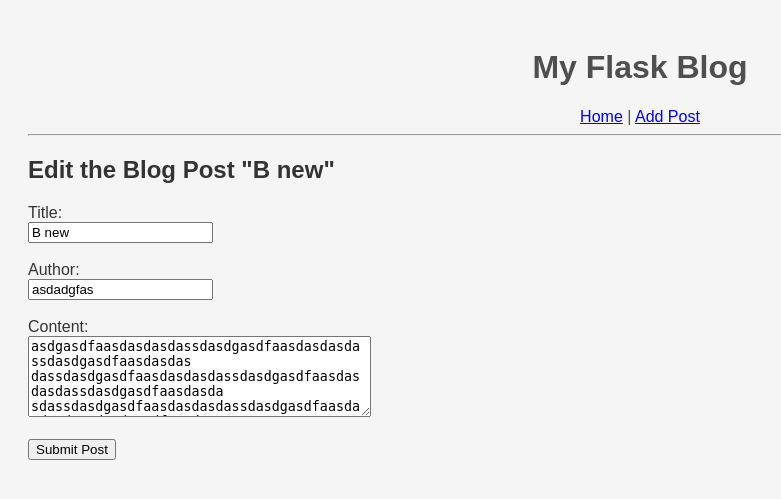
After one commit to AndreWeigel/masterblog, a Flask app: page /edit/7 in a window 1280 px wide. The commit adds this page. Shown: the top 499 px of the page, without its empty margins (0-781 px from the left). Run offline with Flask 3, Linux system fonts and the light colour scheme.

Commit message:
added edit function

```diff
--- a/app.py
+++ b/app.py
@@ -37,5 +37,24 @@ def delete(post_id):
         print("Post not found!")
     return redirect(url_for('index'))
 
+@app.route('/edit/<int:post_id>', methods=['GET', 'POST'])
+def edit(post_id):
+    blog = BlogManager(BLOG_POSTS_FILE)
+    post = blog.get_post(post_id)
+    if post is None:
+        # Post not found
+        return "Post not found", 404
+
+    if request.method == 'POST':
+        title = request.form['title']
+        author = request.form['author']
+        content = request.form['content']
+
+        blog.update_post(post_id, BlogPost(author, title, content, _id = post_id))
+        print(f"Post with id {post_id} updated successfully!",)
+
+        return redirect(url_for('index'))
+    return render_template('edit.html', post=post)
+
 if __name__ == '__main__':
     app.run()
--- a/blog_manager.py
+++ b/blog_manager.py
@@ -67,7 +67,7 @@ class BlogManager():
         posts = self._load_posts()
         for i, post in enumerate(posts):
             if post['id'] == int(_id):
-                posts[i].update(updated_data) #updates only stuff in updated_data
+                posts[i].update(updated_data.to_dict() if isinstance(updated_data, BlogPost) else updated_data)
                 self._save_posts(posts)
                 print("Post updated successfully")
                 return True
--- a/blog_posts.json
+++ b/blog_posts.json
@@ -1 +1 @@
-[{"id": 2, "title": "new title", "content": "bla bla bla", "author": "John"}, {"id": 4, "title": "Hello World", "content": "This is my first blog post", "author": "John"}, {"id": 5, "title": "Hello World", "content": "This is my first blog post", "author": "John"}, {"id": 7, "title": "A", "content": "asd", "author": "asd"}]
+[{"id": 2, "title": "new title", "content": "bla bla bla", "author": "John"}, {"id": 4, "title": "Hello World", "content": "This is my first blog post", "author": "John"}, {"id": 5, "title": "Hello World", "content": "This is my first blog post", "author": "John"}, {"id": 6, "title": "A", "content": "asdasd", "author": "asd"}, {"id": 7, "title": "B new", "content": "asdgasdfaasdasdasdassdasdgasdfaasdasdasdassdasdgasdfaasdasdas\r\ndassdasdgasdfaasdasdasdassdasdgasdfaasdasdasdassdasdgasdfaasdasda\r\nsdassdasdgasdfaasdasdasdassdasdgasdfaasdasdasdassdasdgasdfaasd\r\nasdasdassdasdgasdfaasdasdasdassdasdgasdfaasdasdasdassdasdgasdfaasdasdasdassd", "author": "asdadgfas"}]
--- /dev/null
+++ b/templates/edit.html
@@ -0,0 +1,21 @@
+{% extends "base.html" %}
+
+{% block content %}
+
+    <h2>Edit the Blog Post "{{ post.title }}"</h2>
+
+    <form action="{{ url_for('edit', post_id=post._id) }}" method="POST">
+        <label for="title">Title:</label><br>
+        <input type="text" id="title" name="title" value="{{ post.title }}" required><br><br>
+
+        <label for="author">Author:</label><br>
+        <input type="text" id="author" name="author" value="{{ post.author }}" required><br><br>
+
+        <label for="content">Content:</label><br>
+        <textarea id="content" name="content"  rows="5" cols="40"  required>{{ post.content }}</textarea><br><br>
+
+
+        <input type="submit" value="Submit Post">
+    </form>
+
+{% endblock %}
--- a/templates/index.html
+++ b/templates/index.html
@@ -8,6 +8,9 @@
             <p><strong>By:</strong> {{ post.author }}</p>
             <div>{{ post.content }}</div>
 
+            <form action="{{ url_for('edit', post_id=post._id) }}" method="GET" style="display:inline;">
+                <button type="submit">Edit</button>
+            </form>
             <form action="{{ url_for('delete', post_id=post._id) }}" method="POST" style="display:inline;">
                 <button type="submit" onclick="return confirm('Are you sure?');">Delete</button>
             </form>
```
